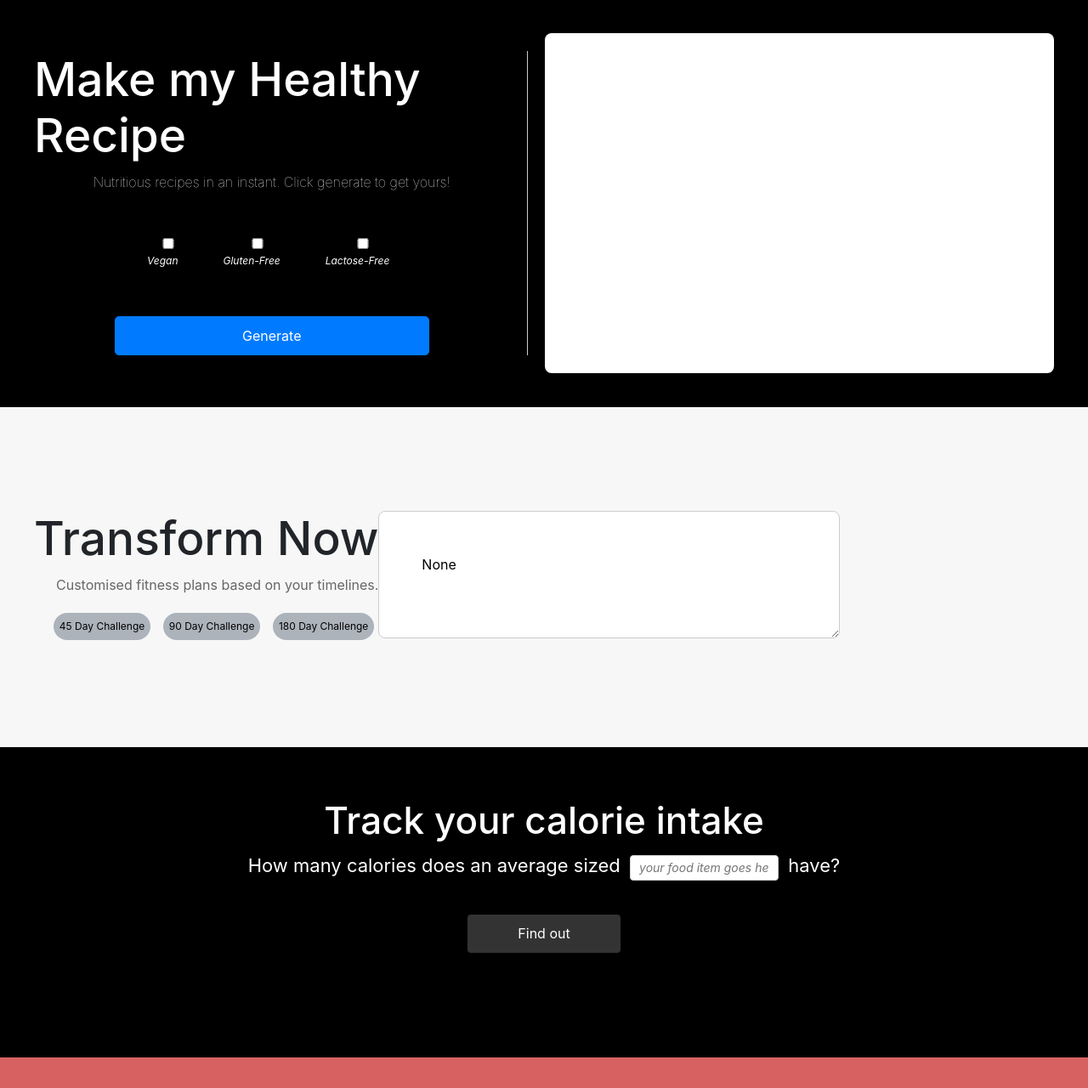
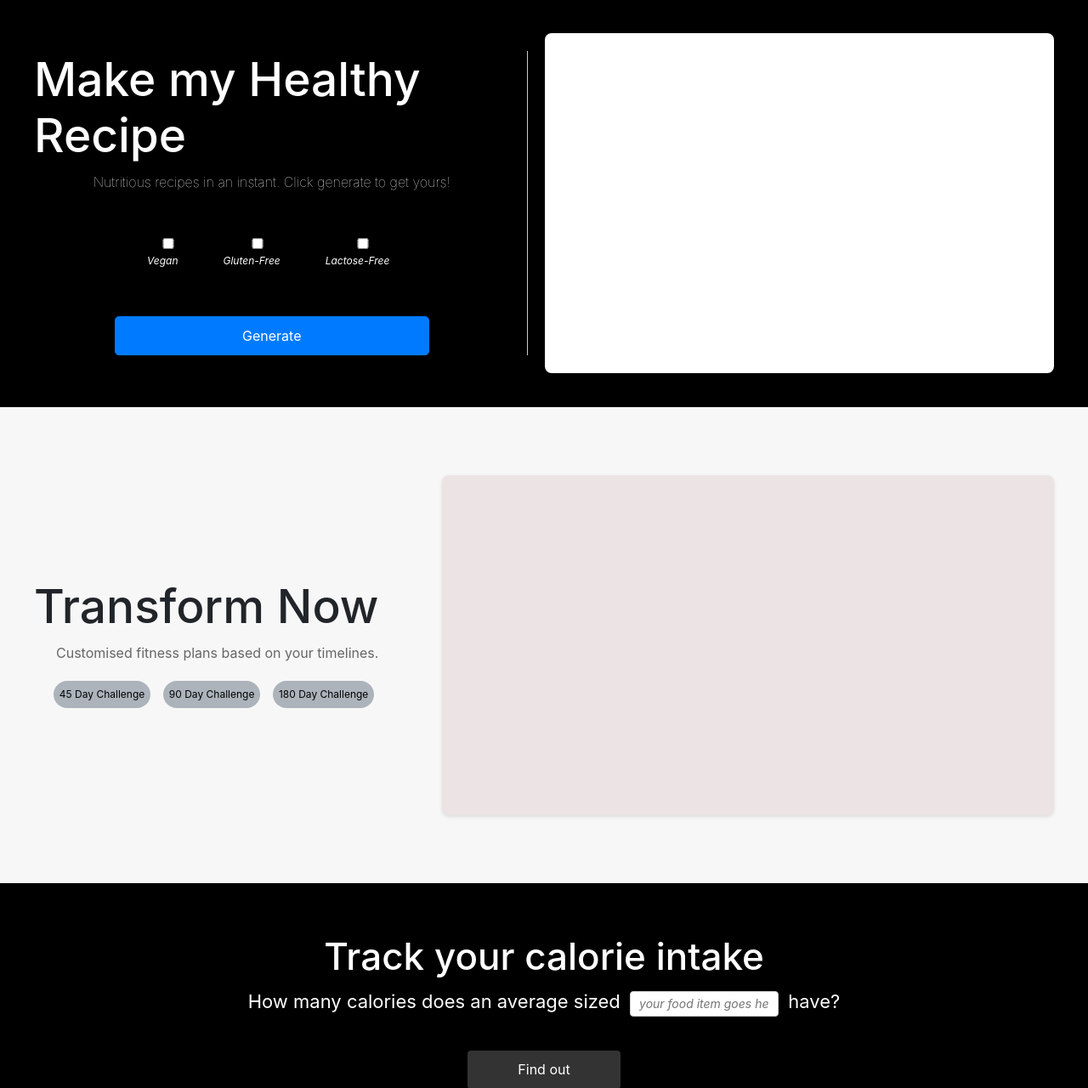
Before and after one commit to syedzubeen/ripped-mindsdb-project, a Flask app: page / in a window 1280 px wide. Shown: the part 917-2197 px from the top of the page at 85% size. Run offline with Flask 3, Linux system fonts and the light colour scheme; some web fonts are replaced.

Commit message:
Fixed formatting issues

```diff
--- a/app/static/styles.css
+++ b/app/static/styles.css
@@ -184,7 +184,7 @@
     justify-content: space-between;
     padding: 40px;
     background-color: #f7f7f7;
-    height: 400px; /* Adjust this value */
+    height: 560px; /* Adjust this value */
   }
 
   .text-area {
@@ -326,3 +326,13 @@
     font-size: 12px;
     margin: 5px;
   }
+
+  .result {
+    width: 60%; /* Set a specific width here */
+    background-color: #ece4e4;
+    padding: 20px;
+    border-radius: 8px;
+    box-shadow: 0 2px 4px rgba(0, 0, 0, 0.1);
+    height: 400px;
+    overflow: auto;
+  }
--- a/app/templates/index.html
+++ b/app/templates/index.html
@@ -69,7 +69,6 @@
 
 
 
-
   <div class="custom-section">
     <form method="post" action="/">
       <div class="transform-text">
@@ -82,10 +81,13 @@
         </div>
       </div>
     </form>
-    <div class="text-area">
-      <textarea name="user_text" placeholder="Enter your text here">{{ transformation_response }}</textarea>
+    <div class="result">
+      {% if transformation_response is not none %}
+      <pre class="response-box">{{ transformation_response }}</pre>
+      {% endif %}
     </div>
   </div>
+
 
 
 
```
